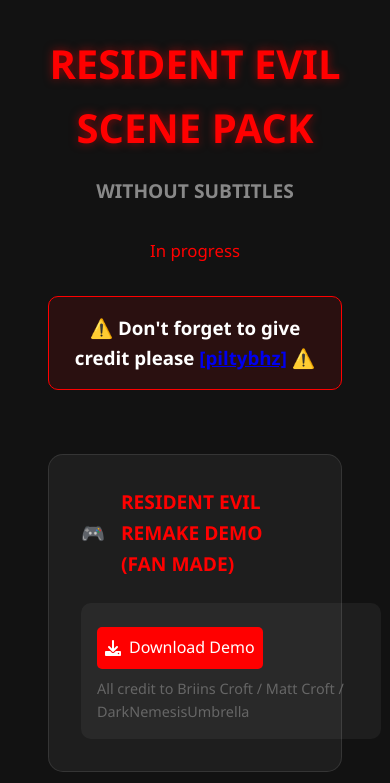
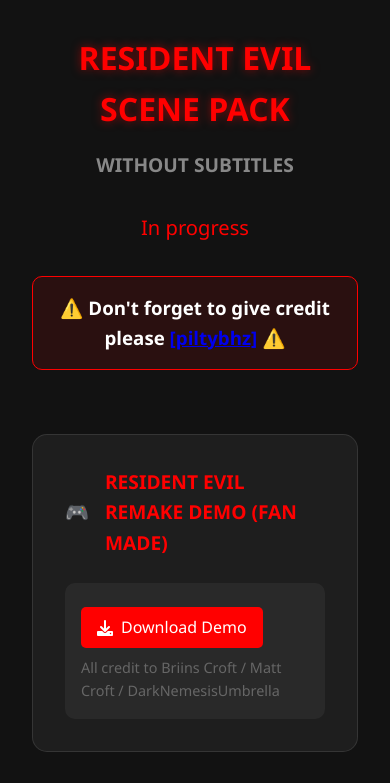
Before and after one commit to xAbdoAT/piltybhz, a plain HTML site: page index.html in a window 390 px wide. Shown: the top 783 px of the page. Drawn offline with Linux system fonts and the light colour scheme.

Commit message:
Update style.css

```diff
--- a/assets/css/style.css
+++ b/assets/css/style.css
@@ -25,7 +25,6 @@ body {
 .container {
     max-width: 1200px;
     margin: 0 auto;
-    padding: 0 1rem; /* Add padding for small screens */
 }
 
 header {
@@ -202,13 +201,13 @@ footer p {
     background: var(--accent);
 }
 
-/* Responsive Adjustments */
+/* Responsive styles */
 @media (max-width: 768px) {
     .title {
-        font-size: 2.5rem;
+        font-size: 2rem;
     }
 
-    .subtitle {
+    .subtitle, .warning {
         font-size: 1.2rem;
     }
 
@@ -216,13 +215,7 @@ footer p {
         font-size: 1.2rem;
     }
 
-    .download-button {
-        padding: 0.5rem;
-    }
-
-    .social-icon {
-        font-size: 1.2rem;
-        width: 40px;
-        height: 40px;
+    .download-grid {
+        grid-template-columns: 1fr;
     }
 }
```
